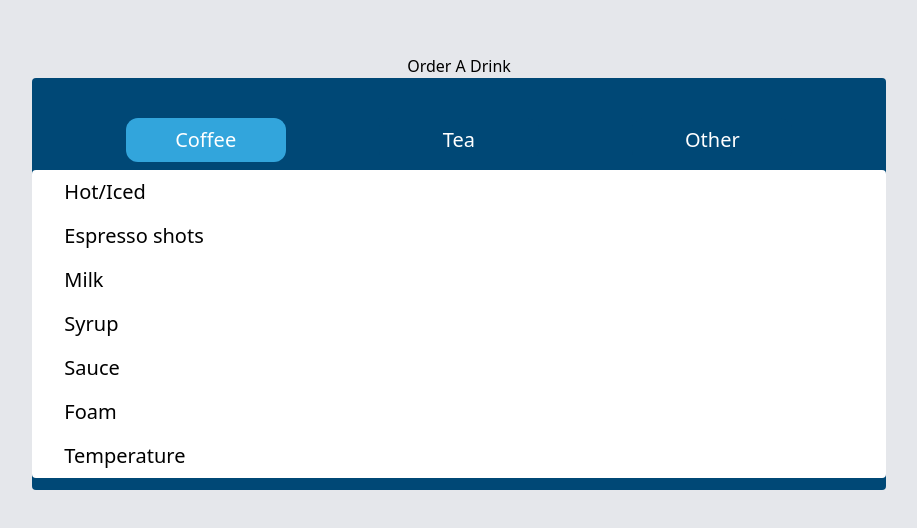
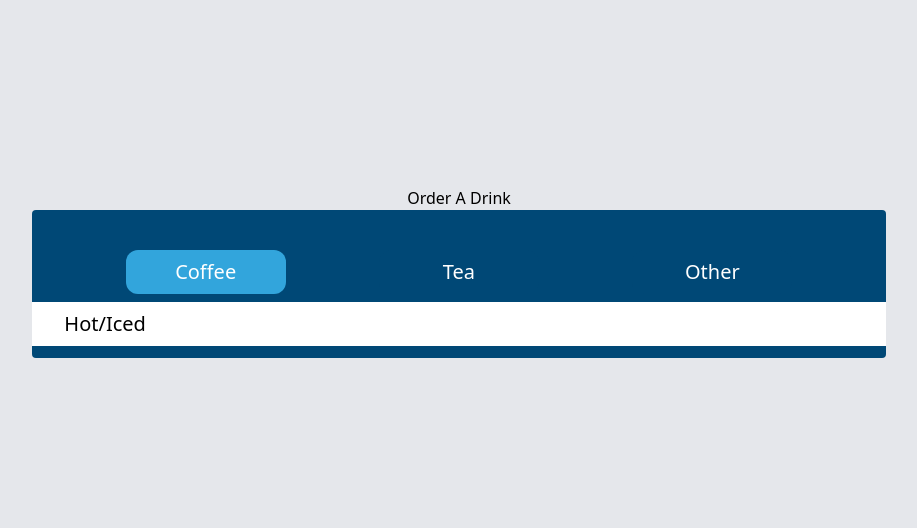
Before and after one commit to brydenu/cafe2go, a Next.js app: page /order in a window 1280 px wide. Shown: the part 128-656 px from the top of the page, without its empty margins (181-1098 px from the left). Built offline with nearby package versions, Linux system fonts and the light colour scheme.

Commit message:
Changed customization options to be their own component

```diff
--- /dev/null
+++ b/components/OrderCustomization.js
@@ -0,0 +1,5 @@
+export default function OrderCustomization({ label, options, isDropdown }) {
+    return (
+        <div className="w-full flex flex-nowrap"><label className="text-xl my-2" for={label.for}>{label.label}</label></div>
+    )
+}
--- a/src/pages/order.js
+++ b/src/pages/order.js
@@ -1,5 +1,6 @@
 import { useState } from "react";
-import Header from "components/Header"
+import Header from "components/Header";
+import OrderCustomization from "components/OrderCustomization";
 
 export default function Order() {
   const [bevType, setBevType] = useState("coffee");
@@ -24,15 +25,9 @@ export default function Order() {
             <button type="button" value="tea" className={bevType === "tea" ? selectedOption : unselectedOption} onClick={handleChangeTab}>Tea</button>
             <button type="button" value="other" className={bevType === "other" ? selectedOption : unselectedOption} onClick={handleChangeTab}>Other</button>
           </div>
-          <div className="flex flex-col w-full bg-white justify-center rounded mb-2 px-8">
-            <div className="w-full flex flex-nowrap"><label className="text-xl my-2" for="drinkTemp">Hot/Iced</label></div>
-            <div className="w-full flex flex-nowrap"><label className="text-xl my-2" for="numberOfShots">Espresso shots</label></div>
-            <div className="w-full flex flex-nowrap"><label className="text-xl my-2" for="milkType">Milk</label></div>
-            <div className="w-full flex flex-nowrap"><label className="text-xl my-2" for="syrup1">Syrup</label></div>
-            <div className="w-full flex flex-nowrap"><label className="text-xl my-2" for="sauce">Sauce</label></div>
-            <div className="w-full flex flex-nowrap"><label className="text-xl my-2" for="foam">Foam</label></div>
-            <div className="w-full flex flex-nowrap"><label className="text-xl my-2" for="temperature">Temperature</label></div>
-          </div>
+          <div className="flex flex-col w-full bg-white justify-center mb-2 px-8">
+             <OrderCustomization label={{label: "Hot/Iced", for:"drinkTemp"}} />
+            </div>
         </div>
       </main>
     </>
```
